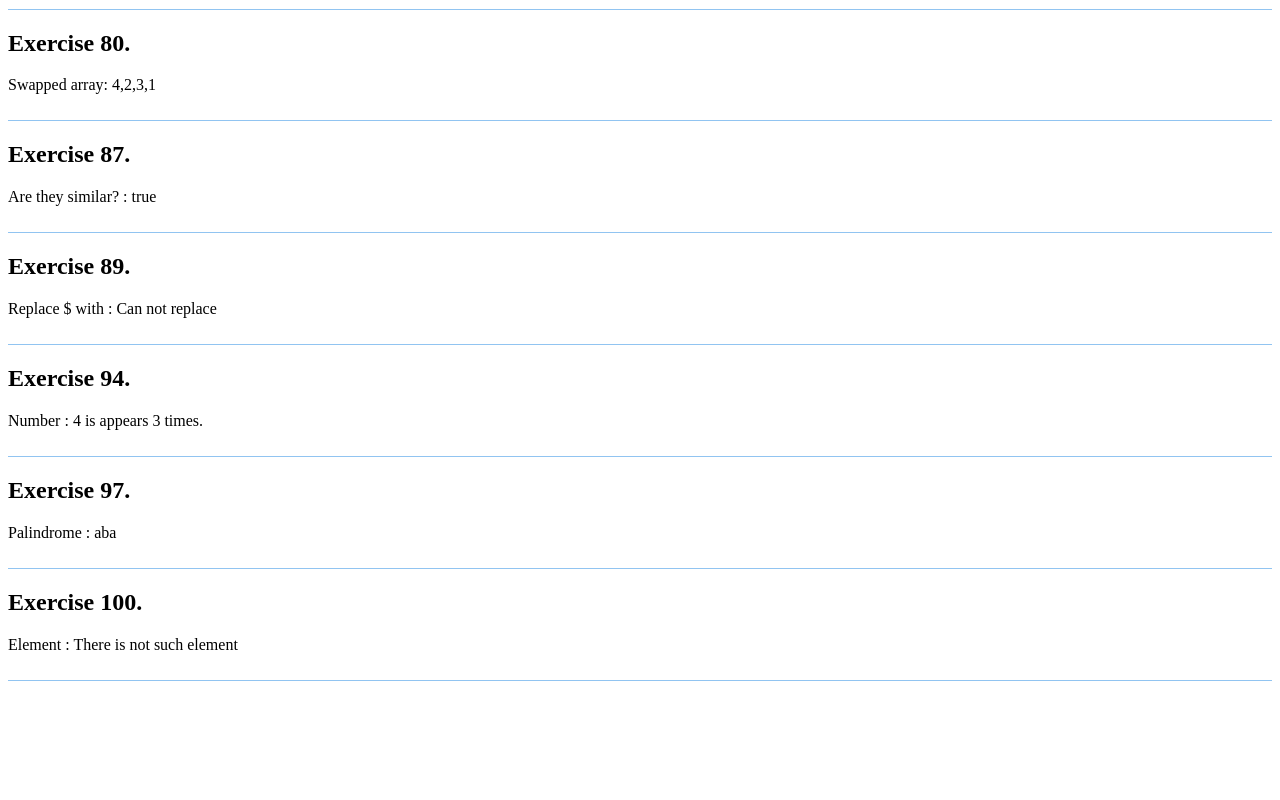
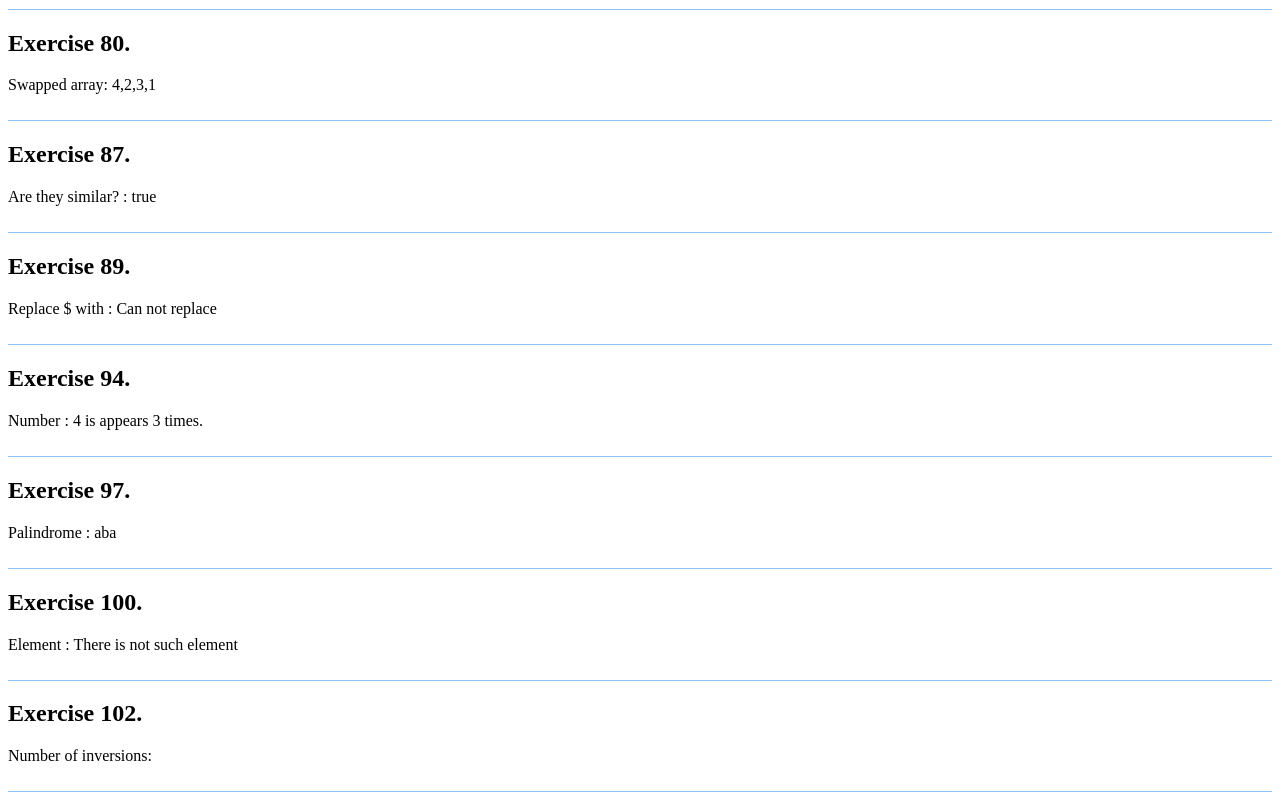
Before and after one commit to tatjama/JS-150-exercises, a plain HTML site: page index.html in a window 1280 px wide. Shown: the part 3120-3920 px from the top of the page. Before the commit the page ends 3809 px from the top, so only its background shows below. Drawn offline with Linux system fonts and the light colour scheme.

Commit message:
Exercice 102

```diff
--- a/index.html
+++ b/index.html
@@ -574,5 +574,16 @@ Expected Output :mm-dd-yyyy, mm/dd/yyyy or dd-mm-yyyy, dd/mm/yyyy-->
         document.querySelector(".root100").innerHTML = equalElement([1, 2, 4, 3,5] , [14, 15, 13, 10, 23])
         </script>
     </section>
+    <section>
+        <h1> Exercise 102.</h1>
+        <!--102. Write a JavaScript program to find the number of inversions of a given array of integers. Go to the editor
+Note: Two elements of the array a stored at positions i and j form an inversion if a[i] > a[j] and i < j.-->
+        <p>Number of inversions: <span class="root102"></span> </p>
+            <script type="text/javascript">
+            function findNumberOfInversions(arr){
+
+            }
+             </script>
+    </section>
 </body>
 </html>
```
